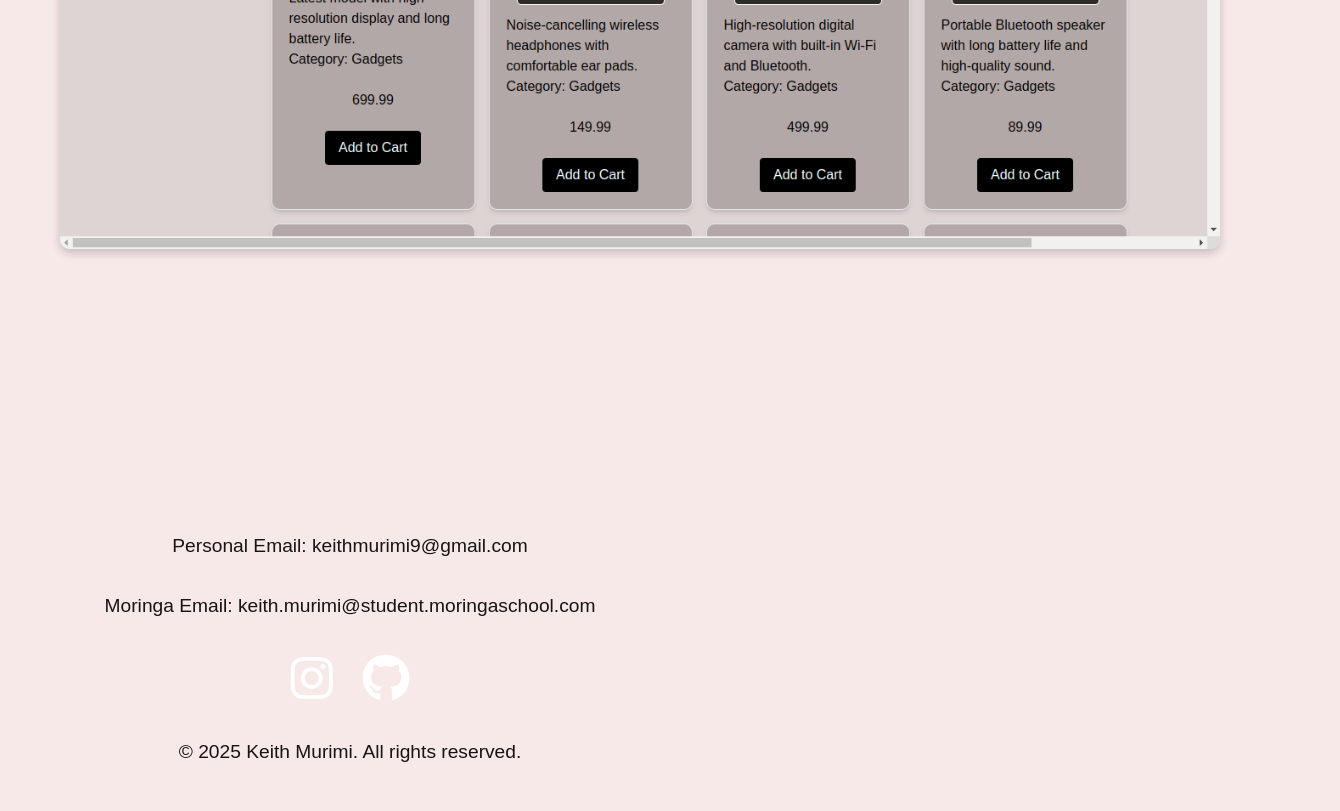
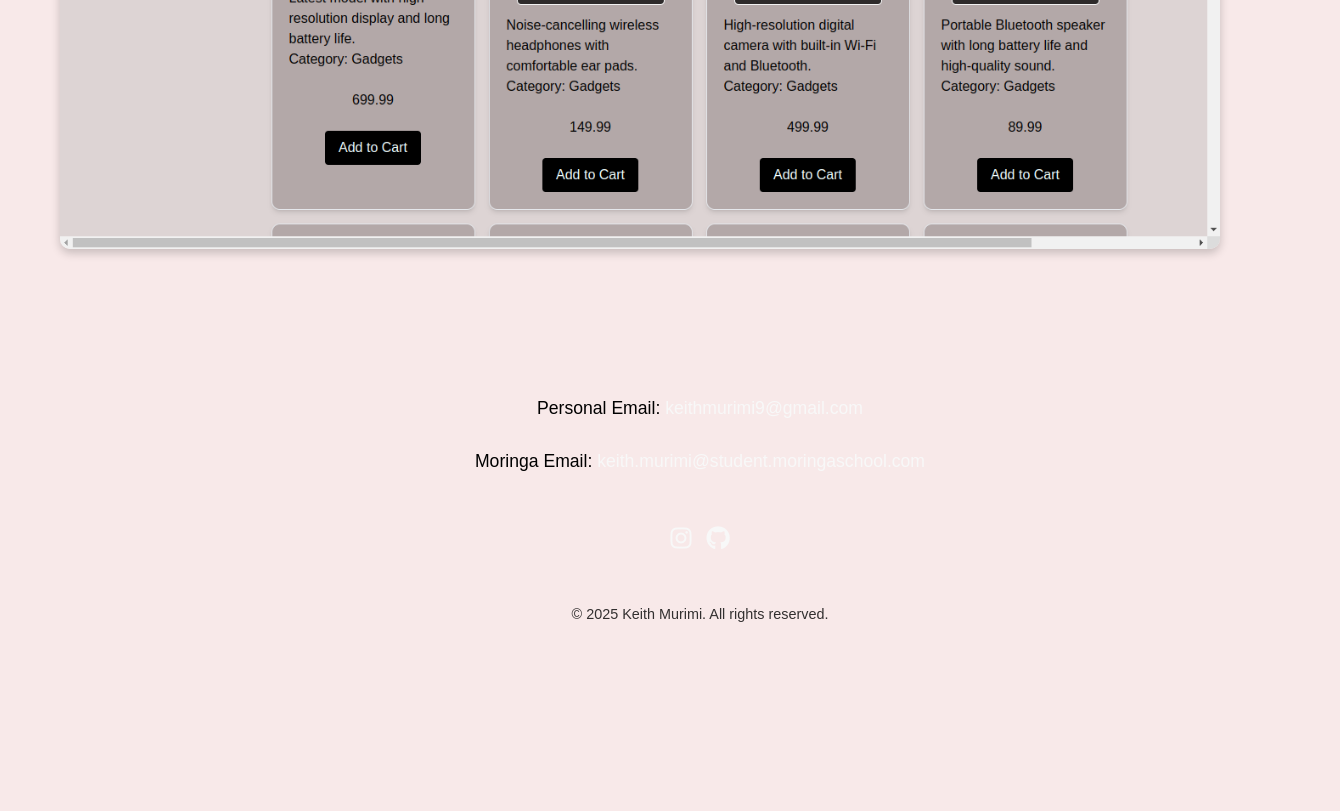
Before and after one commit to Umbrellaisnothere/My-portfolio, a plain HTML site: page index.html in a window 1280 px wide. Shown: the part 2003-2814 px from the top of the page, 1340 px wide, since content can reach past the window. After the commit the page ends 2709 px from the top, so only its background shows below. Drawn offline with Linux system fonts and the light colour scheme.

Commit message:
Debugging Footer errors

```diff
--- a/css/style.css
+++ b/css/style.css
@@ -281,66 +281,72 @@ section {
     margin-bottom: 20px;
   }
 
-  .contact-details p {
-    font-size: 1.2em;
-    margin: 10px 0;
-  }
-
-  .contact-details a {
-    text-decoration: none;
-    color: rgb(22, 20, 20);
-    transition: color 0.3s ease-in-out;
-  }
-
-  .contact-details a:hover {
-    color: rgb(118, 118, 240);
-  }
-
-  .social-icons {
-    margin-top: 20px;
-  }
-
-  .social-icons a {
-    margin: 0 10px;
-    font-size: 1.5em;
-    color: rgb(22, 20, 20);
-    transition: color 0.3s ease-in-out, transform 0.3s ease-in-out;
-  }
-
-  .social-icons a:hover {
-    color: rgb(185, 185, 4);
-    transform: scale(1.2);
-  }
-
 #Contact a:visited{
     color: purple;
 }
 
 footer {
-    color: rgb(22, 20, 20);
+    width: 100vw;
+    background-color: inherit;
+    color: black;
+    padding: 30px 20px;
+    font-size: 1rem;
     text-align: center;
-    margin-top: 20%;
-    margin-right: 50%;
-    padding: 30px 20px;
+    position: relative;
+}
+
+footer p{
+    margin: 0;
+}
+
+.footer-content {
+    display: flex;
+    flex-direction: column;
+    align-items: center;
+    gap: 15px;
+}
+
+.footer-text {
+    margin-top: 20px;
+    font-size: 0.9em;
+    opacity: 0.8;
+}
+
+.contact-details p {
+    margin: 5px 0;
+    font-size: 1.1em;
+}
+
+.contact-details a {
+    color: #f8f8f8;
+    text-decoration: none;
+    transition: color 0.3s ease-in-out;
+}
+
+.contact-details a:hover {
+    color: #ffcc00;
+    text-decoration: underline;
+}
+
+.social-icons {
+    display: flex;
+    gap: 15px;
 }
 
 #Socials h2 {
     color: white;
 }
 
-footer p{
-    margin: 0;
-}
 
 .social-icons a {
-    margin: 0 15px;
-    color: white;
-    transition: transform 0.3s ease-in-out;
+    color: #f8f8f8;
+    font-size: 1.5rem;
+    transition: transform 0.3s ease-in-out, color 0.3s ease-in-out;
 }
 
 .social-icons a:hover {
+    color: #ffcc00;
     transform: scale(1.2);
-    color: purple
 }
 
 .social-icons, .project-icons {
```
